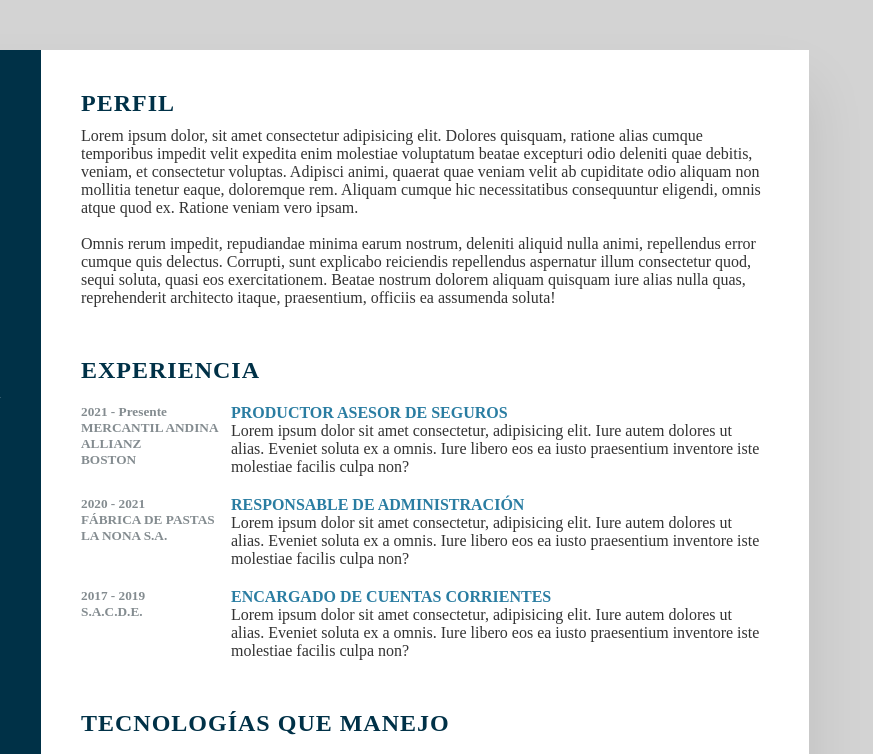
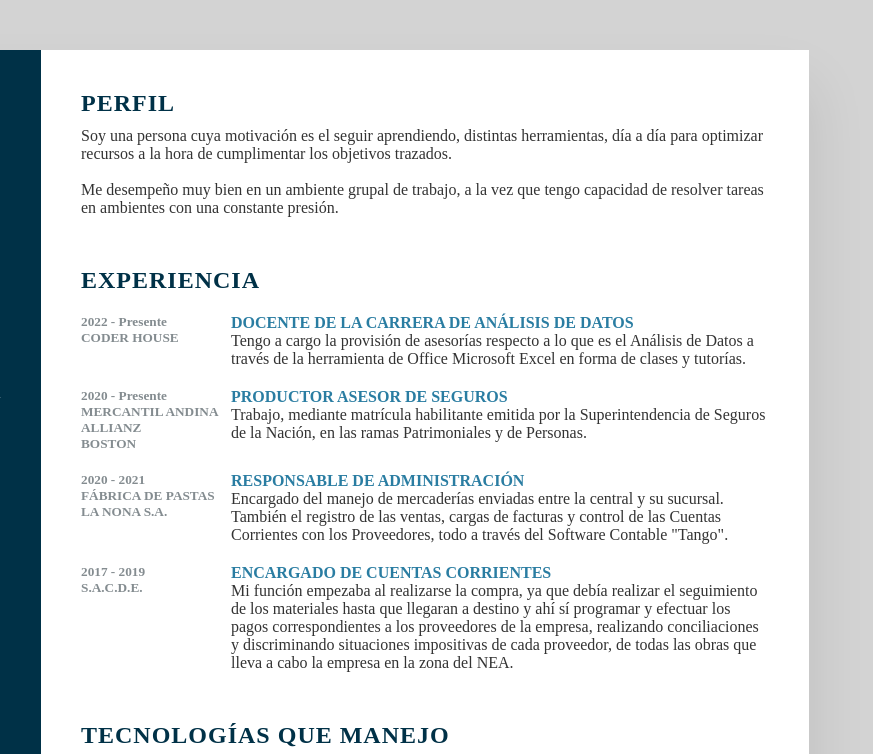
Before and after one commit to juampi85/resume, a plain HTML site: page proyecto_final_curriculum_vitae/index.html in a window 1280 px wide. Shown: the top 754 px of the page, 407-1280 px from the left. Drawn offline with Linux system fonts and the light colour scheme.

Commit message:
Trabajo finalizado

```diff
--- a/proyecto_final_curriculum_vitae/index.html
+++ b/proyecto_final_curriculum_vitae/index.html
@@ -98,29 +98,34 @@
         <div class="about">
           <h2 class="title-2">Perfil</h2>
           <p>
-            Lorem ipsum dolor, sit amet consectetur adipisicing elit. Dolores
-            quisquam, ratione alias cumque temporibus impedit velit expedita
-            enim molestiae voluptatum beatae excepturi odio deleniti quae
-            debitis, veniam, et consectetur voluptas. Adipisci animi, quaerat
-            quae veniam velit ab cupiditate odio aliquam non mollitia tenetur
-            eaque, doloremque rem. Aliquam cumque hic necessitatibus
-            consequuntur eligendi, omnis atque quod ex. Ratione veniam vero
-            ipsam.<br />
+            Soy una persona cuya motivación es el seguir aprendiendo, distintas
+            herramientas, día a día para optimizar recursos a la hora de
+            cumplimentar los objetivos trazados.<br />
             <br />
-            Omnis rerum impedit, repudiandae minima earum nostrum, deleniti
-            aliquid nulla animi, repellendus error cumque quis delectus.
-            Corrupti, sunt explicabo reiciendis repellendus aspernatur illum
-            consectetur quod, sequi soluta, quasi eos exercitationem. Beatae
-            nostrum dolorem aliquam quisquam iure alias nulla quas,
-            reprehenderit architecto itaque, praesentium, officiis ea assumenda
-            soluta!
+            Me desempeño muy bien en un ambiente grupal de trabajo, a la vez que
+            tengo capacidad de resolver tareas en ambientes con una constante
+            presión.
           </p>
         </div>
         <div class="about">
           <h2 class="title-2">Experiencia</h2>
           <div class="box">
             <div class="year-company">
-              <h5>2021 - Presente</h5>
+              <h5>2022 - Presente</h5>
+              <h5>Coder House <br /></h5>
+            </div>
+            <div class="text">
+              <h4>Docente de la Carrera de Análisis de Datos</h4>
+              <p>
+                Tengo a cargo la provisión de asesorías respecto a lo que es el
+                Análisis de Datos a través de la herramienta de Office Microsoft
+                Excel en forma de clases y tutorías.
+              </p>
+            </div>
+          </div>
+          <div class="box">
+            <div class="year-company">
+              <h5>2020 - Presente</h5>
               <h5>
                 Mercantil Andina <br />
                 Allianz <br />
@@ -130,10 +135,9 @@
             <div class="text">
               <h4>Productor Asesor de Seguros</h4>
               <p>
-                Lorem ipsum dolor sit amet consectetur, adipisicing elit. Iure
-                autem dolores ut alias. Eveniet soluta ex a omnis. Iure libero
-                eos ea iusto praesentium inventore iste molestiae facilis culpa
-                non?
+                Trabajo, mediante matrícula habilitante emitida por la
+                Superintendencia de Seguros de la Nación, en las ramas
+                Patrimoniales y de Personas.
               </p>
             </div>
           </div>
@@ -146,10 +150,10 @@
             <div class="text">
               <h4>Responsable de Administración</h4>
               <p>
-                Lorem ipsum dolor sit amet consectetur, adipisicing elit. Iure
-                autem dolores ut alias. Eveniet soluta ex a omnis. Iure libero
-                eos ea iusto praesentium inventore iste molestiae facilis culpa
-                non?
+                Encargado del manejo de mercaderías enviadas entre la central y
+                su sucursal. También el registro de las ventas, cargas de
+                facturas y control de las Cuentas Corrientes con los
+                Proveedores, todo a través del Software Contable "Tango".
               </p>
             </div>
           </div>
@@ -162,10 +166,12 @@
             <div class="text">
               <h4>Encargado de Cuentas Corrientes</h4>
               <p>
-                Lorem ipsum dolor sit amet consectetur, adipisicing elit. Iure
-                autem dolores ut alias. Eveniet soluta ex a omnis. Iure libero
-                eos ea iusto praesentium inventore iste molestiae facilis culpa
-                non?
+                Mi función empezaba al realizarse la compra, ya que debía
+                realizar el seguimiento de los materiales hasta que llegaran a
+                destino y ahí sí programar y efectuar los pagos correspondientes
+                a los proveedores de la empresa, realizando conciliaciones y
+                discriminando situaciones impositivas de cada proveedor, de
+                todas las obras que lleva a cabo la empresa en la zona del NEA.
               </p>
             </div>
           </div>
@@ -234,9 +240,16 @@
           </div>
         </div>
         <div class="btn">
-          <button>Imprimir CV</button>
+          <button id="printBtn">Imprimir CV</button>
         </div>
       </div>
     </div>
+
+    <script>
+      const btn = document.getElementById("printBtn");
+      btn.onclick = () => {
+        window.print();
+      };
+    </script>
   </body>
 </html>
--- a/proyecto_final_curriculum_vitae/styles.css
+++ b/proyecto_final_curriculum_vitae/styles.css
@@ -232,6 +232,13 @@ button {
   color: white;
   border-radius: 5px;
   box-shadow: 0 0 10px rgba(0,0,0,.5);
+  cursor: pointer;
+  transition: 0.5s;
+}
+
+button:hover {
+  background-color: black;
+  box-shadow: 0 0 30px rgba(0,0,0,.5);
 }
 
 @media (max-width: 1100px) {
```
